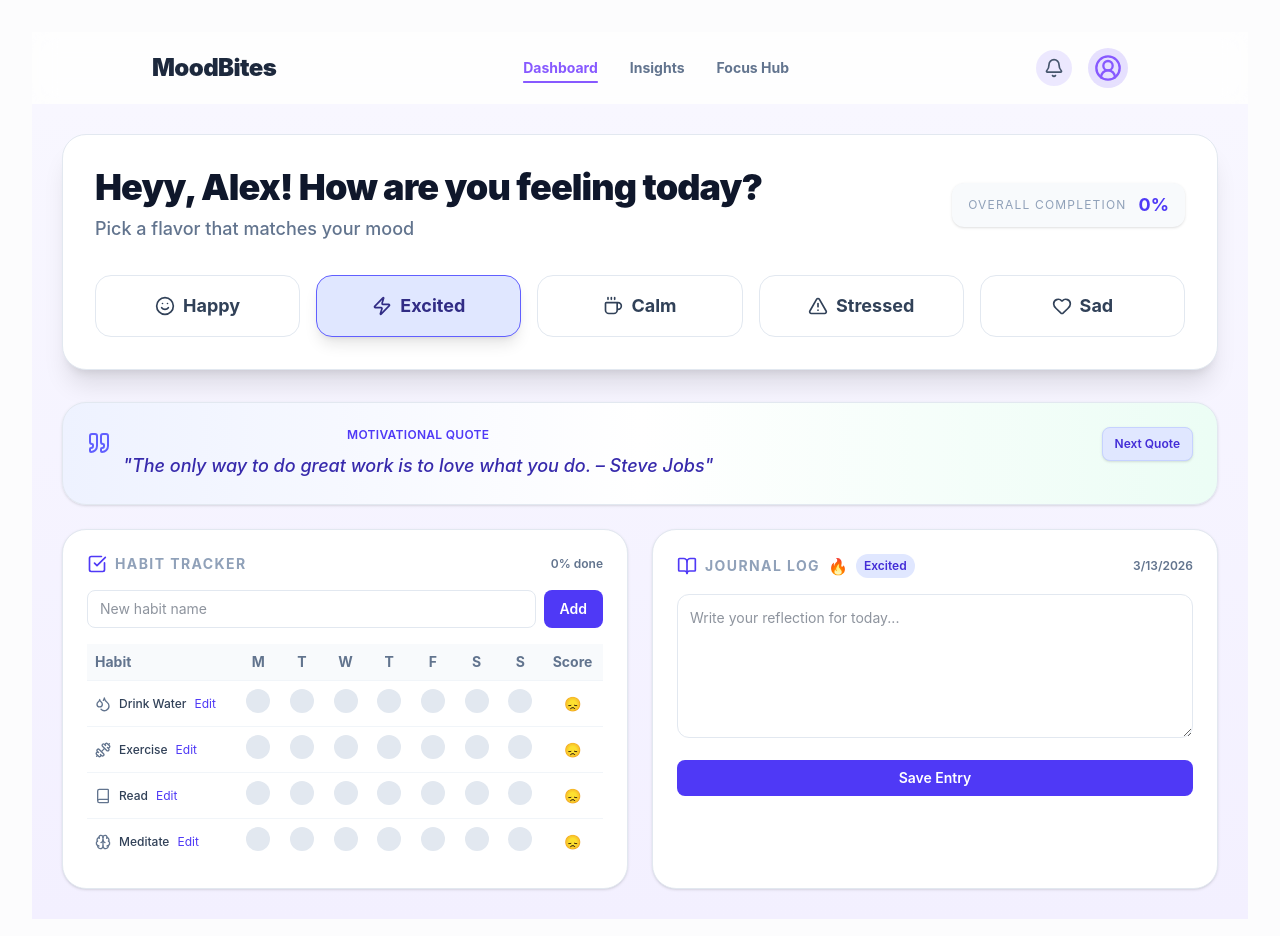
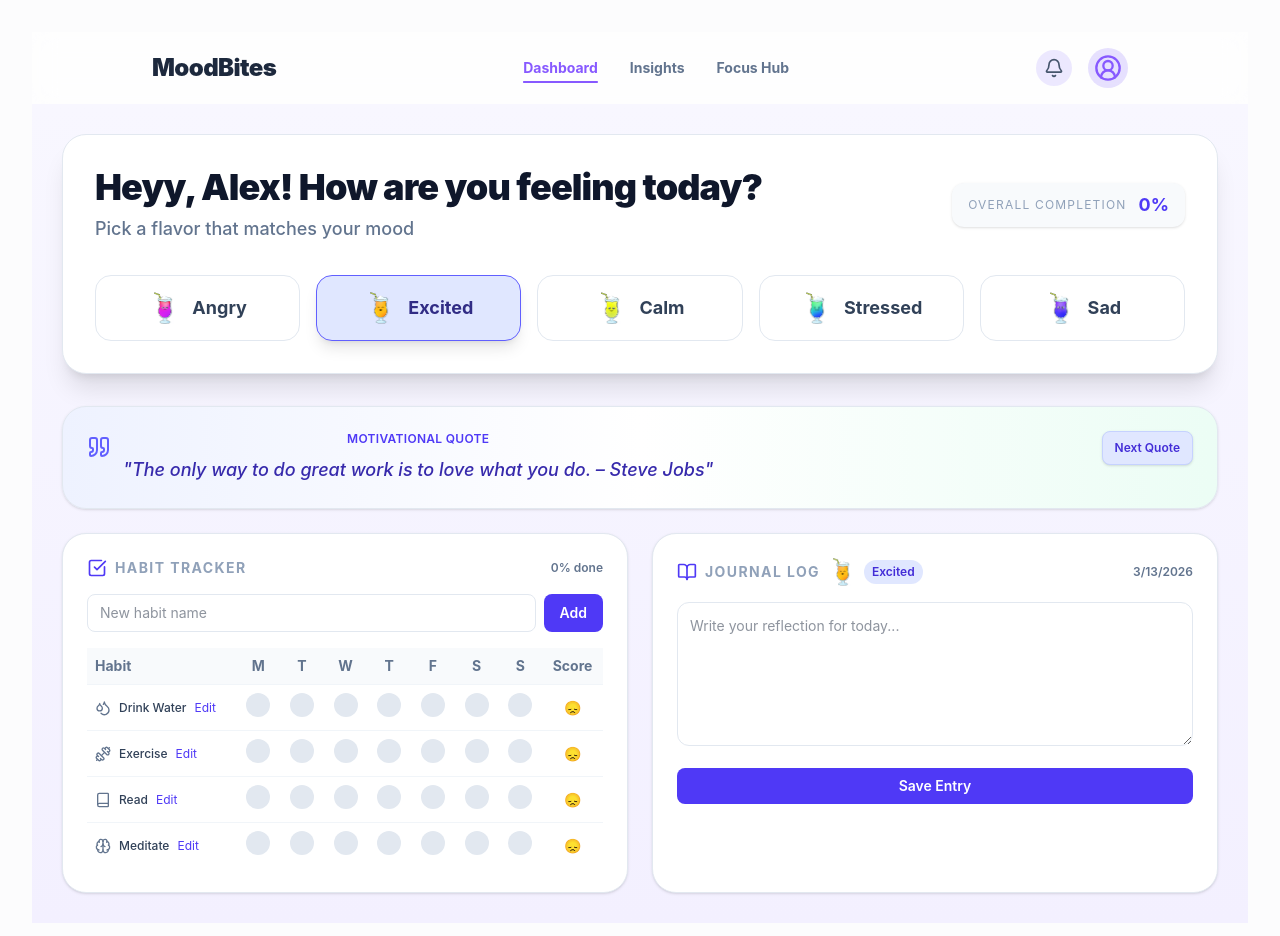
Before and after one commit to K657-Mood-Tracker/MoodBites, a React (Vite) app in the folder MoodBites/: page / in a window 1280 px wide. Both pictures are taken after a click on the button "Excited". Shown: the top 936 px of the page. Built offline with nearby package versions, Linux system fonts and the light colour scheme.

Commit message:
dashboard emoji changes

```diff
--- a/MoodBites/src/dashboard/Dashboard.tsx
+++ b/MoodBites/src/dashboard/Dashboard.tsx
@@ -1,13 +1,41 @@
 import React from 'react';
 import { Smile, Zap, Coffee, AlertTriangle, Heart, CheckSquare, BookOpen, Quote, Droplets, Dumbbell, Book, Brain } from 'lucide-react';
 
+import angryImg from "../images/angry.png";
+import excitedImg from "../images/excited.png";
+import calmImg from "../images/calm.png";
+import stressedImg from "../images/stressed.png";
+import sadImg from "../images/sad.png";
+
+
 const moods = [
-  { name: 'Happy', color: 'from-emerald-100 to-emerald-200 text-emerald-900', icon: Smile },
-  { name: 'Excited', color: 'from-amber-100 to-amber-200 text-amber-900', icon: Zap },
-  { name: 'Calm', color: 'from-orange-100 to-orange-200 text-orange-900', icon: Coffee },
-  { name: 'Stressed', color: 'from-rose-100 to-rose-200 text-rose-900', icon: AlertTriangle },
-  { name: 'Sad', color: 'from-fuchsia-100 to-fuchsia-200 text-fuchsia-900', icon: Heart }
+  {
+    name: 'Angry',
+    color: 'from-emerald-100 to-emerald-200 text-emerald-900',
+    image: angryImg
+  },
+  {
+    name: 'Excited',
+    color: 'from-amber-100 to-amber-200 text-amber-900',
+    image: excitedImg
+  },
+  {
+    name: 'Calm',
+    color: 'from-orange-100 to-orange-200 text-orange-900',
+    image: calmImg
+  },
+  {
+    name: 'Stressed',
+    color: 'from-rose-100 to-rose-200 text-rose-900',
+    image: stressedImg
+  },
+  {
+    name: 'Sad',
+    color: 'from-fuchsia-100 to-fuchsia-200 text-fuchsia-900',
+    image: sadImg
+  }
 ];
+
 
 const habitIconMap = {
   Droplets,
@@ -74,14 +102,17 @@ const Dashboard: React.FC = () => {
   const today = new Date().toLocaleDateString();
   const journalKey = selectedMood ? `${selectedMood}-${today}` : null;
 
-  const moodEmojiMap: { [mood: string]: string } = {
-    Happy: '😊',
-    Excited: '🔥',
-    Calm: '😌',
-    Stressed: '😣',
-    Sad: '😢'
+  const moodImageMap: { [mood: string]: string } = {
+    Angry: angryImg,
+    Excited: excitedImg,
+    Calm: calmImg,
+    Stressed: stressedImg,
+    Sad: sadImg
   };
-  const journalMoodEmoji = selectedMood ? moodEmojiMap[selectedMood] || '📝' : '📝';
+
+  const journalMoodImage = selectedMood
+    ? moodImageMap[selectedMood]
+    : null;
 
   React.useEffect(() => {
     if (journalKey) {
@@ -174,15 +205,24 @@ const Dashboard: React.FC = () => {
           <div className="mt-8 grid grid-cols-1 gap-4 sm:grid-cols-2 md:grid-cols-3 xl:grid-cols-5">
             {moods.map((mood) => {
               const active = selectedMood === mood.name;
-              const Icon = mood.icon;
+              //const Icon = mood.icon;
               return (
                 <button
                   key={mood.name}
                   onClick={() => setSelectedMood(mood.name)}
-                  className={`flex items-center justify-center gap-2 rounded-2xl border px-4 py-4 text-lg font-bold transition ${active ? 'border-indigo-500 bg-indigo-100 text-indigo-900 shadow-lg' : 'border-slate-200 bg-white text-slate-700 hover:border-indigo-300 hover:bg-indigo-50'}`}
+                  className={`flex items-center justify-center gap-3 rounded-2xl border px-4 py-4 text-lg font-bold transition ${
+                    active
+                      ? 'border-indigo-500 bg-indigo-100 text-indigo-900 shadow-lg'
+                      : 'border-slate-200 bg-white text-slate-700 hover:border-indigo-300 hover:bg-indigo-50'
+                  }`}
                 >
-                  <Icon className="w-5 h-5" />
-                  {mood.name}
+                  <img
+                    src={mood.image}
+                    alt={mood.name}
+                    className="w-8 h-8 object-contain"
+                  />
+
+                  <span>{mood.name}</span>
                 </button>
               );
             })}
@@ -306,7 +346,13 @@ const Dashboard: React.FC = () => {
               <div className="flex items-center gap-2">
                 <BookOpen className="w-5 h-5 text-indigo-600" />
                 <p className="text-sm font-bold uppercase tracking-widest text-slate-400">Journal Log</p>
-                <span className="text-base">{journalMoodEmoji}</span>
+                {journalMoodImage && (
+                  <img
+                    src={journalMoodImage}
+                    alt={selectedMood || 'Mood'}
+                    className="w-7 h-7 object-contain"
+                  />
+                )}
                 {selectedMood && (
                   <span className="rounded-full bg-indigo-100 px-2 py-1 text-xs font-semibold text-indigo-700">
                     {selectedMood}
```
